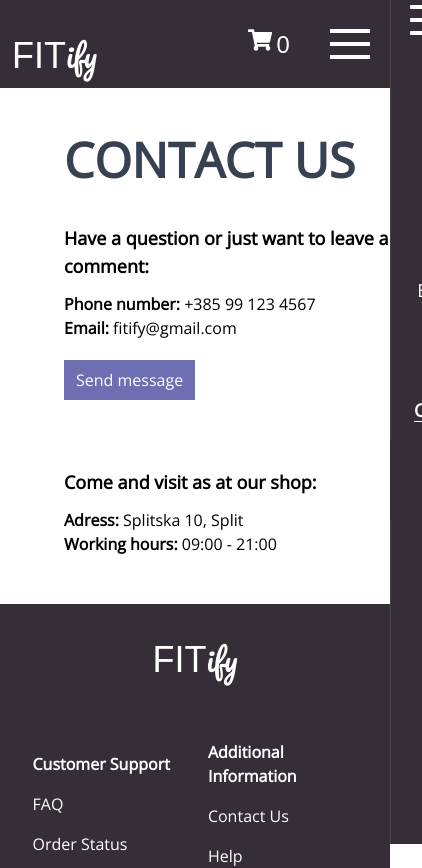
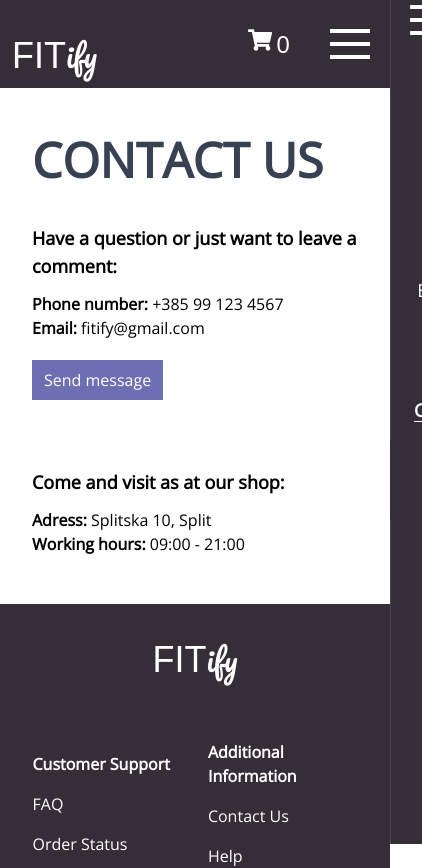
Before and after one commit to ikozul00/Fitify-web-app, a Next.js app in the folder fitify-web-app/: page /contactUs in a window 390 px wide. Shown: the top 868 px of the page, 422 px wide, since content can reach past the window. Built offline with nearby package versions, Linux system fonts and the light colour scheme; a web font is replaced by a local one.

Commit message:
Contact us responsive

```diff
--- a/fitify-web-app/components/contactUs/contactForm.js
+++ b/fitify-web-app/components/contactUs/contactForm.js
@@ -46,11 +46,11 @@ const ContactForm = ({toggleForm}) => {
                 </div>
                 <div className="px-7 flex flex-col">
                 <label htmlFor="name">Full name:</label>
-                <input type="text" name="name" id="name" className="border-2 mb-5 border-fitify-purple form-field w-2/5" value={name} onChange={(e) => handleChange(e)} required/>
+                <input type="text" name="name" id="name" className="border-2 mb-5 border-fitify-purple form-field md:w-2/5 sm:w-3/6 w-full" value={name} onChange={(e) => handleChange(e)} required/>
                 <label htmlFor="username">Username:</label>
-                <input type="text" name="username" id="username" className="border-2 mb-5 border-fitify-purple form-field w-2/5" value={username} onChange={(e) => handleChange(e)} required/>
+                <input type="text" name="username" id="username" className="border-2 mb-5 border-fitify-purple form-field md:w-2/5 sm:w-3/6 w-ful" value={username} onChange={(e) => handleChange(e)} required/>
                 <label htmlFor="email">Email:</label>
-                <input type="text" name="email" id="email" className="border-2 mb-5 border-fitify-purple form-field w-2/5" value={email} onChange={(e) => handleChange(e)} required/>
+                <input type="text" name="email" id="email" className="border-2 mb-5 border-fitify-purple form-field md:w-2/5 sm:w-3/6 w-ful" value={email} onChange={(e) => handleChange(e)} required/>
                 <label htmlFor="message">Message:</label>
                 <textarea id="message" name="message" rows={6}  className="border-2 mb-5 border-fitify-purple form-field " value={message} onChange={(e) => handleChange(e)} required></textarea>
                 {errorMessage && <p className="mb-3 text-center font-bold">{errorMessage}</p>}
--- a/fitify-web-app/pages/contactUs/index.js
+++ b/fitify-web-app/pages/contactUs/index.js
@@ -19,7 +19,7 @@ const ContactUs = () => {
 
     return(
         <>
-        <div className="ml-16 my-12 font-open-sans">
+        <div className="md:ml-16 ml-8 w-full my-12 font-open-sans">
             <h1 className="text-5xl uppercase text-gray-700 font-semibold">Contact Us</h1>
             <p className="font-bold mt-10 mb-3 text-lg">Have a question or just want to leave a comment:</p>
             <p><span className="font-semibold">Phone number:</span> +385 99 123 4567</p>
```
